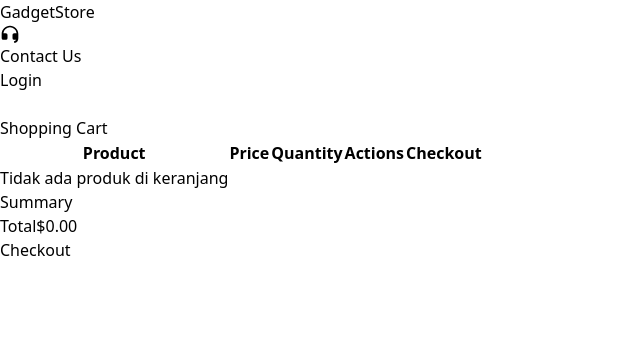
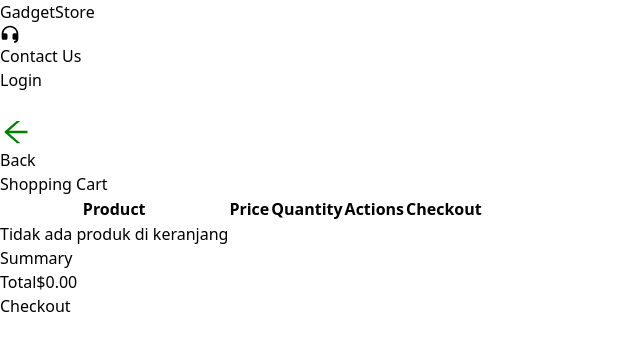
Before and after one commit to biillskiii/Mini-Project_Mohammad-Nabiel-Dwi-Ananda, a React (Vite) app: page /cart in a window 1280 px wide. Shown: the top 350 px of the page, without its empty margins (0-640 px from the left). Built offline with nearby package versions, Linux system fonts and the light colour scheme.

Commit message:
add button back on components to reusable

```diff
--- a/src/components/Button.jsx
+++ /dev/null
@@ -1,15 +0,0 @@
-import React from 'react'
-
-const Button = ({id, label, onClick}) => {
-  return (
-  <button
-     id={id}
-     onClick={onClick}
-     className='hover:bg-green-900 focus:outline-none border-none w-3/12 h-10 ms-auto bg-green-600 rounded-md text-white font-semibold flex justify-center items-center text-lg ml-6 shadow-xl'
-  >
-    {label}
-  </button>
-  )
-}
-
-export default Button
--- /dev/null
+++ b/src/components/ButtonBack.jsx
@@ -0,0 +1,16 @@
+import React from 'react'
+import { AiOutlineArrowLeft } from "react-icons/ai";
+import { useNavigate } from 'react-router-dom';
+const Button = () => {
+  const navigate = useNavigate()
+  return (
+    <button
+    className="flex items-center bg-white shadow-md w-24 mt-5 py-2 ml-5 rounded-md px-3 gap-x-3 font-semibold"
+    onClick={() => navigate("/")}
+  >
+    <AiOutlineArrowLeft size={32} color="green" /> Back
+  </button>
+  )
+}
+
+export default Button
--- a/src/components/Card.jsx
+++ b/src/components/Card.jsx
@@ -1,6 +1,6 @@
 import React, { useState } from "react";
 import { useNavigate } from "react-router-dom";
-import Btn from "./Button";
+import Btn from "./ButtonBack";
 import {
   Button,
   Dialog,
--- a/src/pages/Cart.jsx
+++ b/src/pages/Cart.jsx
@@ -11,7 +11,7 @@ import {
   getTotals,
 } from "../services/product";
 import Swal from "sweetalert2";
-
+import Button from "../components/ButtonBack";
 function Cart() {
   const cartItems = useSelector((state) => state.products.cart);
   const [selectedProducts, setSelectedProducts] = useState({});
@@ -56,21 +56,13 @@ function Cart() {
   const total = calculateTotal();
 
   const handleCheckout = () => {
-    // Filter the cart to exclude products that are not selected
     const itemsToCheckout = cartItems.filter(
       (product) => !selectedProducts[product.id]
     );
-
-    // Perform the checkout with the filtered items
-    // ... (your existing checkout logic)
-
-    // Optionally, clear the selected products
     setSelectedProducts({});
     dispatch(updateCart(itemsToCheckout));
     dispatch(getTotals());
     localStorage.setItem("cart", JSON.stringify(itemsToCheckout));
-
-    // Show a confirmation message
     Swal.fire("Checkout Berhasil!");
     navigate("/invoice");
   };
@@ -78,7 +70,8 @@ function Cart() {
   return (
     <>
       <Navbar />
-      <div className="bg-gray-100 h-screen py-8">
+      <Button />
+      <div className="h-screen py-8">
         <div className="container mx-auto px-4">
           <h1 className="text-2xl font-semibold mb-4">Shopping Cart</h1>
           <div className="flex flex-col md:flex-row gap-4">
--- a/src/pages/Chat.jsx
+++ b/src/pages/Chat.jsx
@@ -1,11 +1,12 @@
 import React, { useState } from "react";
+import { useNavigate } from "react-router-dom";
 import { OpenAIApi, Configuration } from "openai";
-import Button from "../components/Button";
 import Input from "../components/Input";
 import Logo from "../assets/openai.png";
 import Navbar from "../components/Navbar";
 import { BsFillSendFill } from "react-icons/bs";
 import { FaSpinner } from "react-icons/fa";
+import Button from "../components/ButtonBack";
 function Chat() {
   const configuration = new Configuration({
     apiKey: import.meta.env.VITE_OPENAPI_KEY,
@@ -14,6 +15,7 @@ function Chat() {
   const [question, setQuestion] = useState("");
   const [answer, setAnswer] = useState("");
   const [loading, setLoading] = useState(false);
+  const navigate = useNavigate();
 
   const handleAsk = async () => {
     setLoading(true);
@@ -35,6 +37,7 @@ function Chat() {
   return (
     <>
       <Navbar />
+      <Button />
       <div className="w-full h-screen flex flex-col items-center mt-20">
         <img src={Logo} alt="" width={70} className="mb-10" />
         <p className="w-72 font-bold text-3xl mb-3 text-center">
```
